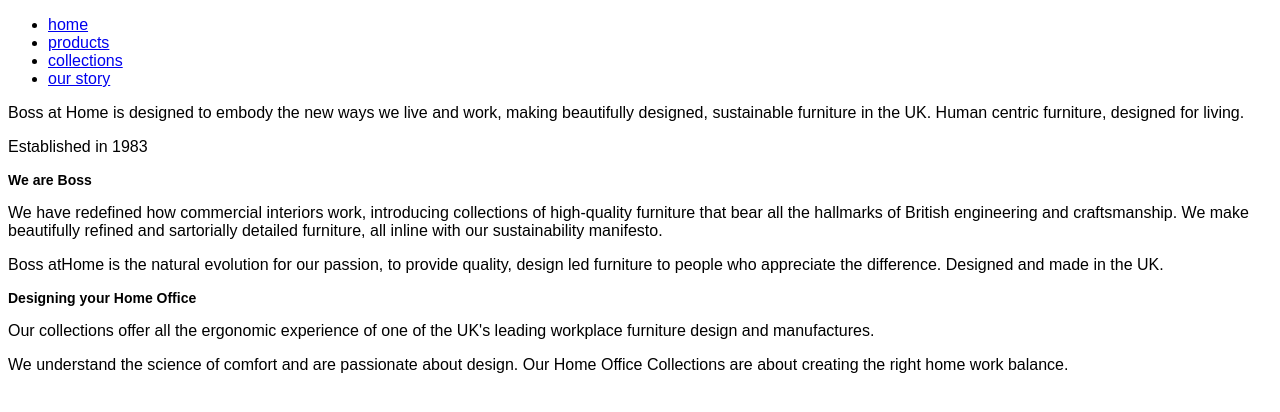
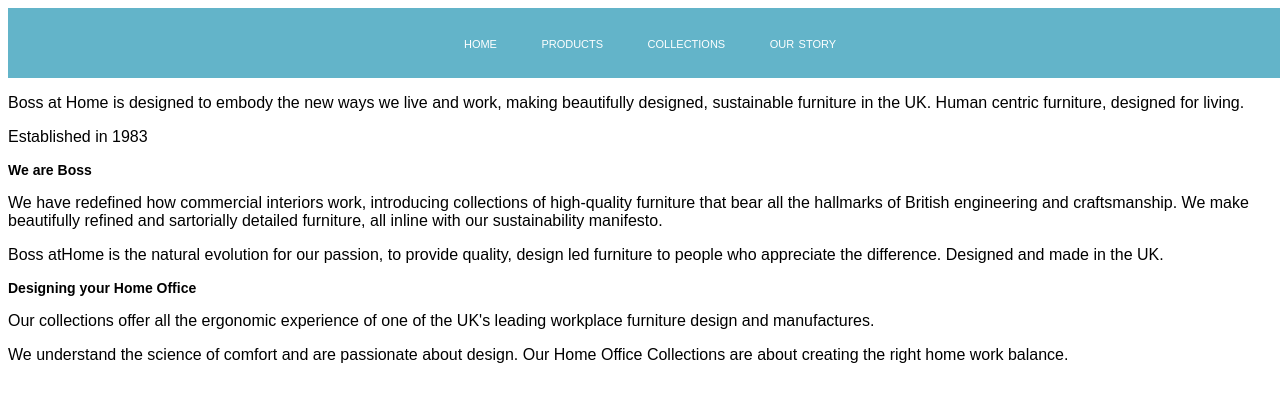
Before and after one commit to DevkotaMadan/INFO_2106, a plain HTML site: page boss/index.html in a window 1280 px wide. Drawn offline with Linux system fonts and the light colour scheme.

Commit message:
Update style.css

```diff
--- a/boss/css/style.css
+++ b/boss/css/style.css
@@ -7,3 +7,44 @@ h1 {
 body {
     font-family: Arial;
 }
+
+nav {
+  width:100%;
+  padding:10px;
+  text-align: center;
+  background-color: #63B4C9;
+}
+
+
+ul {
+  padding:0;
+}
+
+li {
+  display: inline-block;
+}
+
+a {
+  text-decoration: none;
+  padding: 10px 20px;
+  font-variant: small-caps;
+}
+
+a:link{
+  color:#FFFFFF;
+}
+
+a:visited{
+    color:#EBEBE0;
+}
+
+a:hover{
+    color:#4C3639;
+    text-shadow: 2px 2px 2px rgba(0,0,0,0.3);
+}
+
+
+a:active{
+  color:#4C3639;
+  font-weight:bold;
+}
```
